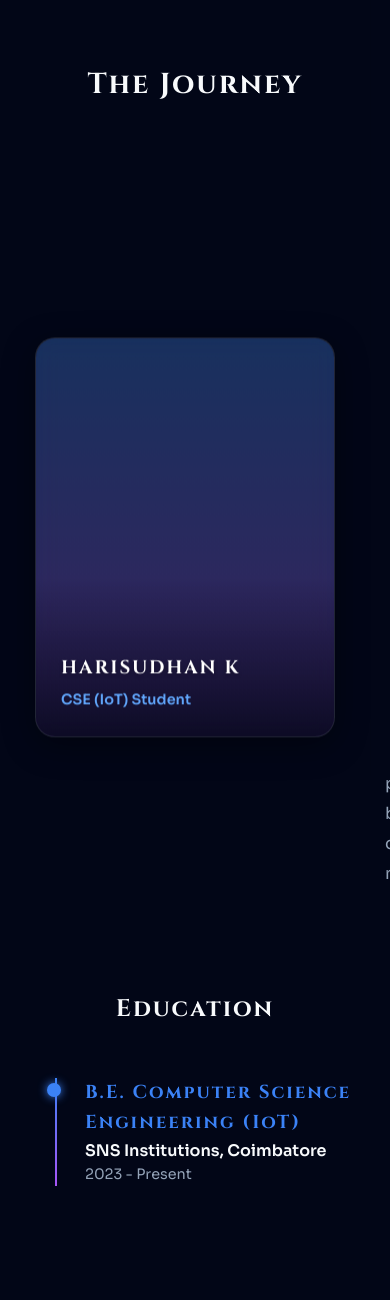
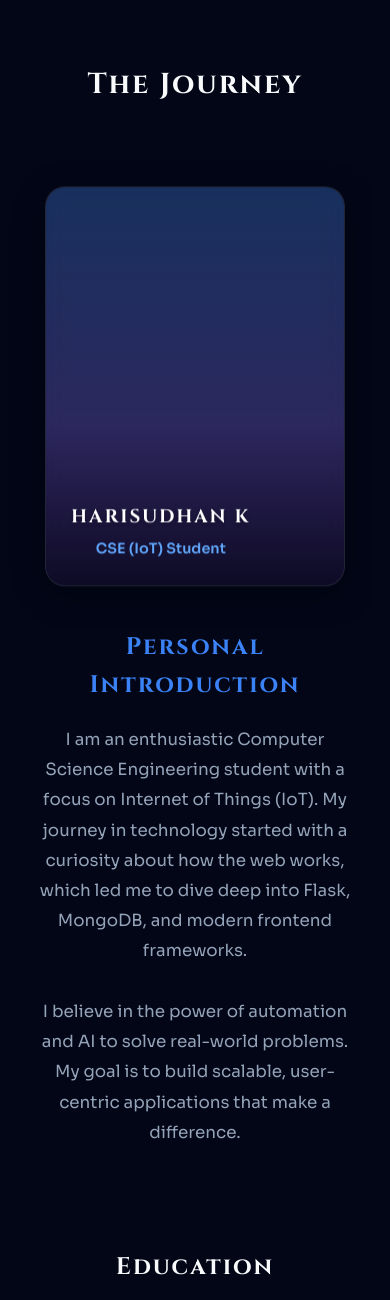
Before and after one commit to Harisudhan0407/portfolio, a Flask app: page /about in a window 390 px wide; the page is wider, and only the part inside the window is pictured. Shown: the part 88-1388 px from the top of that part. Before the commit the page ends 1274 px from the top of that part, so only its background shows below. Run offline with Flask 3, Linux system fonts and the light colour scheme; data that the repository does not hold is empty.

Commit message:
Fix mobile layout for about page

```diff
--- a/templates/about.html
+++ b/templates/about.html
@@ -3,11 +3,18 @@
 {% block title %}About | HARISUDHAN K{% endblock %}
 
 {% block content %}
+<style>
+    .about-grid { display: grid; grid-template-columns: 1fr 1.5fr; gap: 50px; align-items: center; }
+    @media (max-width: 900px) {
+        .about-grid { grid-template-columns: 1fr; text-align: center; gap: 40px; }
+        .profile-img-container { margin: 0 auto; display: flex; justify-content: center; }
+    }
+</style>
 <section style="padding: 150px 20px 100px;">
     <div class="container" style="max-width: 1000px; margin: 0 auto;">
         <h1 class="royal-text" style="text-align: center; margin-bottom: 80px;">The Journey</h1>
 
-        <div style="display: grid; grid-template-columns: 1fr 1.5fr; gap: 50px; align-items: center;">
+        <div class="about-grid">
             <div class="profile-img-container floating">
                 <div class="glass" style="width: 300px; height: 400px; border-radius: 20px; overflow: hidden; position: relative;">
                     {% if profile and (profile.image_url or profile.image_base64 or profile.image_path) %}
```
